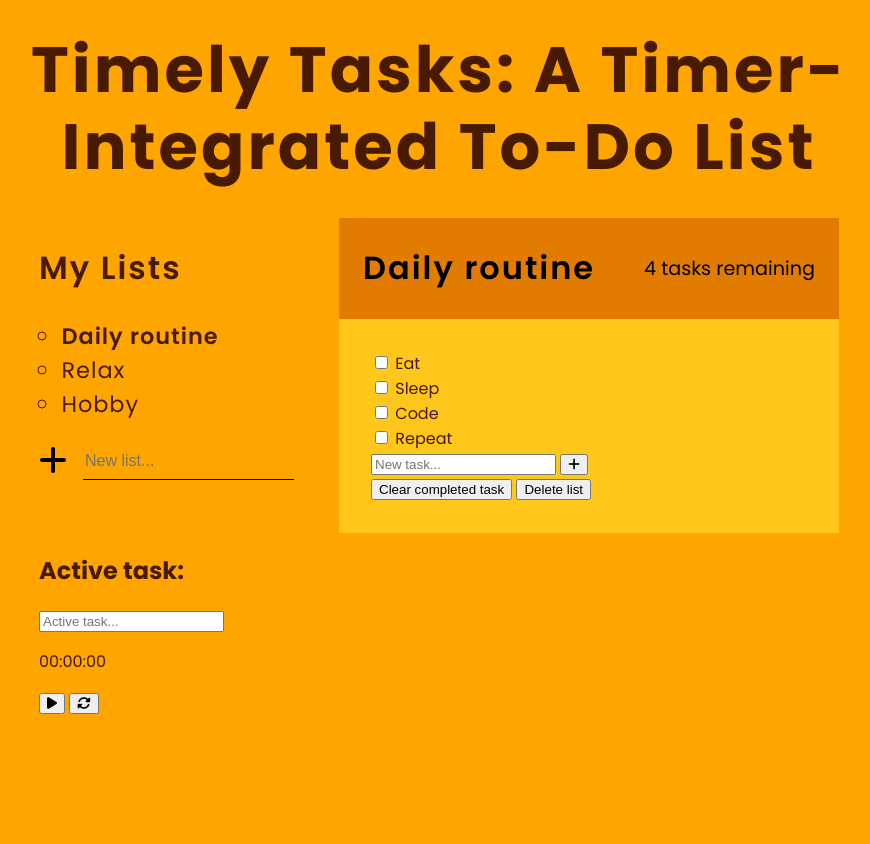
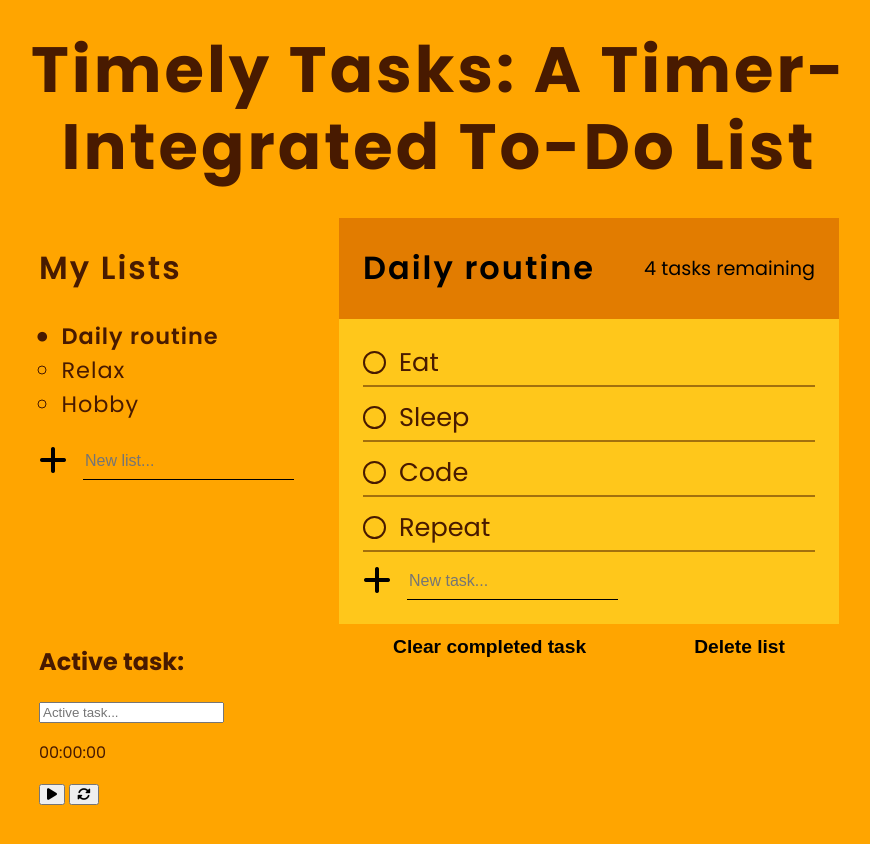
Before and after one commit to VitalikCholan/to-do-list-with-timer, a plain HTML site: page index.html in a window 1280 px wide. Shown: the whole page, without its empty margins (201-1071 px from the left). Before the commit the page ends 800 px from the top, so only its background shows below. Drawn offline with Linux system fonts and the light colour scheme.

Commit message:
Added style
Added style in tasks section

```diff
--- a/css/style.css
+++ b/css/style.css
@@ -55,6 +55,18 @@ body {
 
 .active-list {
     font-weight: 600;
+    position: relative;
+    list-style: none;
+}
+
+.active-list::before {
+    content: "●";
+    display: inline-block;
+    width: 1em;
+    text-align: center;
+    position: absolute;
+    left: -29.8px;
+    top: -1px;
 }
 
 form {
@@ -118,7 +130,137 @@ form {
 
 .tasks-body {
     background-color: #ffc71b;
-    padding: 2em;
+    padding: 1.5em;
+    position: relative;
+}
+
+
+.task {
+    position: relative;
+    margin-bottom: 1em;
+}
+
+.task::after {
+    content: "";
+    position: absolute;
+    right: 0;
+    left: 0;
+    bottom: -5px;
+    height: 2px;
+    background-color: currentColor;
+    opacity: 0.5;
+}
+
+.task label {
+    font-size: 1.6rem;
+    display: inline-flex;
+    align-items: center;
+    position: relative;
+}
+
+.task label::after {
+    content: "";
+    position: absolute;
+    left: 1.5em;
+    right: 0;
+    top: 50%;
+    height: 3px;
+    background-color: currentColor;
+    transform: scaleX(0);
+    transform-origin: right;
+    transition: transform 200ms ease-in-out;
+}
+
+.checkbox {
+    opacity: 0;
+    position: absolute;
+}
+
+.checkbox:checked + label::after {
+    transform: scaleX(1);
+    transform-origin: left;
+}
+
+.custom-checkbox {
+    display: inline-block;
+    width: 0.75em;
+    height: 0.75em;
+    cursor: pointer;
+    border: 2px solid currentColor;
+    border-radius: 50%;
+    margin-right: 0.5em;
+    transform: scale(1);
+    transition: transform 200ms ease-in-out;
+}
+
+.task:hover .custom-checkbox {
+    transform: scale(1.2);
+}
+
+.checkbox:checked + label .custom-checkbox {
+    background-color: currentColor;
+    box-shadow: 0 0 0px 3px #ffc71b inset;
+}
+
+.checkbox:checked + label {
+    opacity: 0.5;
+}
+
+.new-task-create {
+    display: flex;
+}
+
+.new-task {
+    order: 2;
+    background-color: inherit;
+    border: none;
+    border-bottom: 1px solid currentColor;
+    font-size: 1rem;
+    outline: none;
+    transition: border-bottom 300ms ease-out;
+}
+
+.new-task:focus {
+    border-bottom: 3px solid currentColor;
+}
+
+.new-task:focus::placeholder {
+    opacity: 0.5;
+}
+
+.btn-add-task {
+    background-color: inherit;
+    border: none;
+    font-size: 2rem;
+    cursor: pointer;
+    padding: 0;
+    margin-right: 0.5em;
+    transition: opacity 300ms ease-in;
+}
+
+.btn-add-task:hover {
+    opacity: 0.7;
+}
+
+.delete-tasks {
+    display: flex;
+    justify-content: space-around;
+    position: absolute;
+    left: 0px;
+    bottom: -35px;
+    width: 100%;
+}
+
+.delete-tasks button {
+    background-color: inherit;
+    font-size: 1.2rem;
+    font-weight: 600;
+    border: none;
+}
+
+.delete-tasks button:hover {
+    cursor: pointer;
+    opacity: 0.5;
 }
 
 .timer {
--- a/index.html
+++ b/index.html
@@ -42,21 +42,22 @@
                     <div class="tasks-names">
                         <div class="task">
                             <input type="checkbox" class="checkbox" name="task-1" id="task-1">
-                            <label for="task-1" class="custom-checkbox"><span class="task-label">Eat</span></label>
+                            <label for="task-1"><span class="custom-checkbox"></span>Eat</label>
                         </div>
 
                         <div class="task">
                             <input type="checkbox" class="checkbox" name="task-2" id="task-2">
-                            <label for="task-2" class="custom-checkbox"><span class="task-label">Sleep</span></label>
+                            <label for="task-2"><span class="custom-checkbox"></span>Sleep</label>
                         </div>
 
                         <div class="task">
                             <input type="checkbox" class="checkbox" name="task-3" id="task-3">
-                            <label for="task-3" class="custom-checkbox"><span class="task-label">Code</span></label>
+                            <label for="task-3"><span class="custom-checkbox"></span>Code</label>
+                        </div>
 
                         <div class="task">
                             <input type="checkbox" class="checkbox" name="task-4" id="task-4">
-                            <label for="task-4" class="custom-checkbox"><span class="task-label">Repeat</span></label>
+                            <label for="task-4""><span class="custom-checkbox"></span>Repeat</label>
                         </div>
                     </div>
 
```
